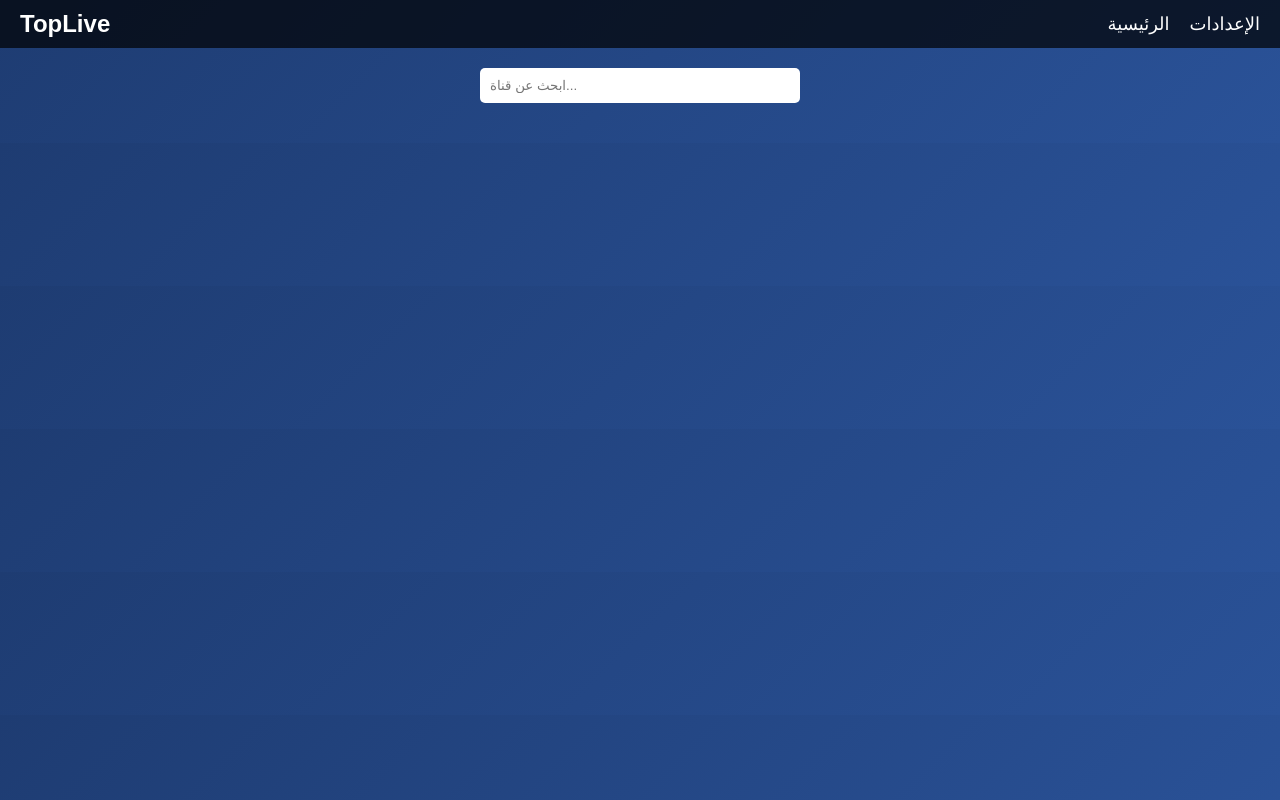
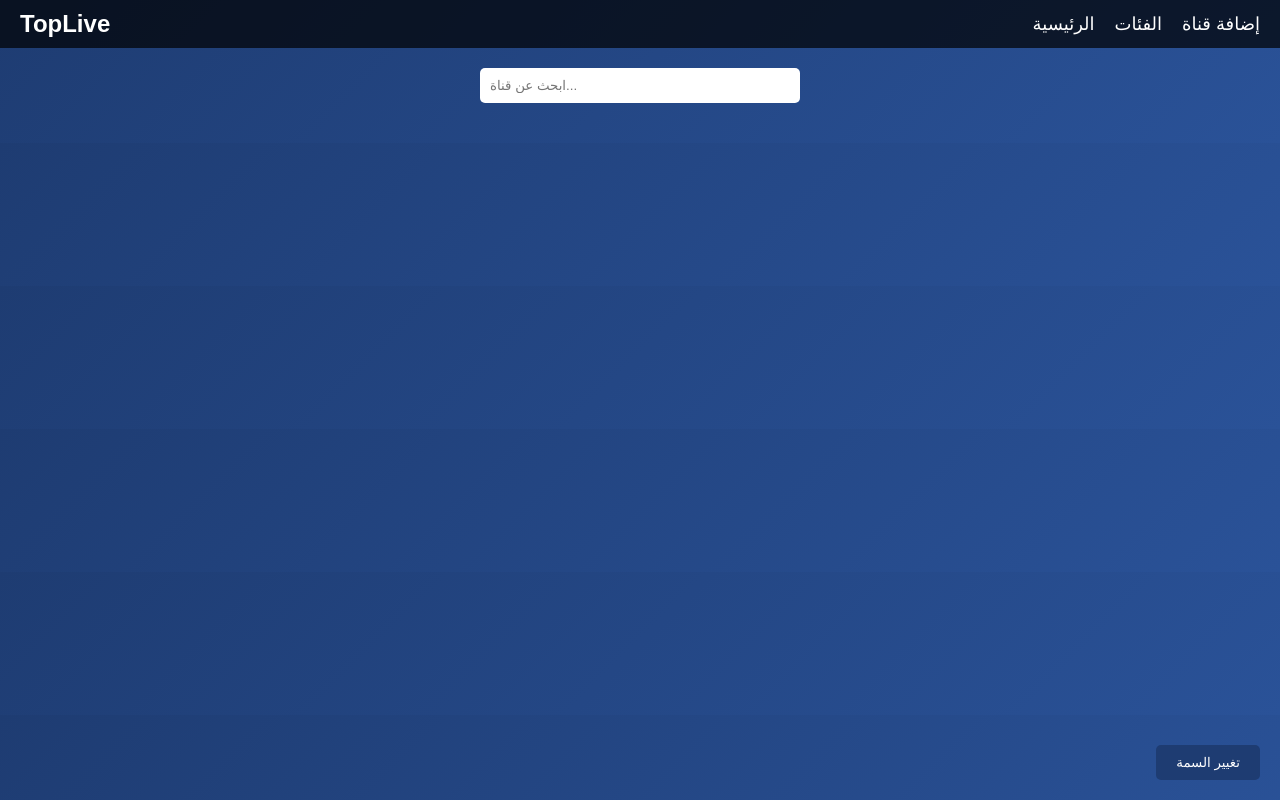
Before and after one commit to linuxymint/python-, a Flask app: page /category/1 in a window 1280 px wide. Run offline with Flask 3, Linux system fonts and the light colour scheme; some libraries are stand-ins or nearby versions.

Commit message:
Update index.html

```diff
--- a/templates/index.html
+++ b/templates/index.html
@@ -89,6 +89,17 @@
             border-radius: 5px;
             border: none;
         }
+        .theme-toggle {
+            position: fixed;
+            bottom: 20px;
+            right: 20px;
+            background: #1e3c72;
+            color: white;
+            border: none;
+            padding: 10px 20px;
+            border-radius: 5px;
+            cursor: pointer;
+        }
     </style>
 </head>
 <body>
@@ -98,11 +109,13 @@
             <ul>
                 <li><a href="/">الرئيسية</a></li>
                 <li class="dropdown">
-                    <a href="#">الإعدادات</a>
+                    <a href="#">الفئات</a>
                     <div class="dropdown-content">
-                        <a href="/add_channel">إضافة قناة</a>
+                        <a href="/category/أخبار">أخبار</a>
+                        <a href="/category/ترفيه">ترفيه</a>
                     </div>
                 </li>
+                <li><a href="/add_channel">إضافة قناة</a></li>
             </ul>
         </nav>
     </header>
@@ -120,34 +133,23 @@
                         <track kind="subtitles" src="path/to/subtitles.vtt" srclang="ar" label="العربية">
                         متصفحك لا يدعم تشغيل الفيديو.
                     </video>
+                    <!-- تقييم القناة -->
+                    <form method="POST" action="/rate/{{ loop.index0 }}">
+                        <input type="number" name="rating" min="1" max="5" placeholder="التقييم (1-5)" required>
+                        <textarea name="comment" placeholder="تعليقك"></textarea>
+                        <button type="submit">تقييم</button>
+                    </form>
                 </div>
             {% endfor %}
         </div>
     </div>
+    <!-- زر تغيير السمة -->
+    <button class="theme-toggle" onclick="toggleTheme()">تغيير السمة</button>
     <!-- إضافة مكتبة Plyr JS -->
     <script src="https://cdn.plyr.io/3.7.8/plyr.js"></script>
     <script>
         // تهيئة Plyr لكل مشغل فيديو
-        document.querySelectorAll('video').forEach(player => {
-            const plyr = new Plyr(player, {
-                speed: { selected: 1, options: [0.5, 1, 1.5, 2] }, // إضافة خيارات السرعة
-                quality: { default: 720, options: [4320, 2880, 2160, 1440, 1080, 720, 480, 360, 240] }, // إضافة خيارات الجودة
-                settings: ['quality', 'speed'], // إضافة إعدادات الجودة والسرعة
-            });
-
-            // إضافة إشعارات عند انتهاء الفيديو
-            player.addEventListener('ended', () => {
-                alert('انتهى الفيديو!');
-            });
-
-            // إضافة إشارات مرجعية (Bookmarks)
-            player.addEventListener('timeupdate', () => {
-                const currentTime = player.currentTime;
-                if (currentTime > 0 && currentTime % 60 === 0) {
-                    console.log(`تم وضع إشارة مرجعية عند: ${currentTime} ثانية`);
-                }
-            });
-        });
+        document.querySelectorAll('video').forEach(player => new Plyr(player));
 
         // وظيفة البحث عن القنوات
         function filterChannels() {
@@ -162,6 +164,20 @@
                 }
             });
         }
+
+        // وظيفة تغيير السمة
+        function toggleTheme() {
+            const body = document.body;
+            body.classList.toggle('light-theme');
+            const theme = body.classList.contains('light-theme') ? 'light' : 'dark';
+            localStorage.setItem('theme', theme);
+        }
+
+        // تحميل السمة المحفوظة
+        const savedTheme = localStorage.getItem('theme');
+        if (savedTheme === 'light') {
+            document.body.classList.add('light-theme');
+        }
     </script>
 </body>
 </html>
```
